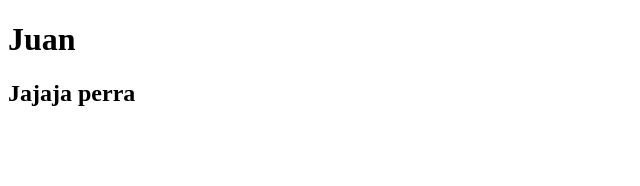
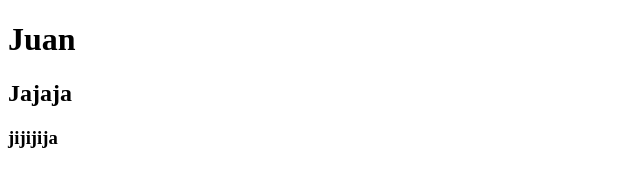
Before and after one commit to JuanAndresGonzalezBurbano/Zi, a plain HTML site: page index.html in a window 1280 px wide. Shown: the whole page, without its empty margins (0-640 px from the left). Drawn offline with Linux system fonts and the light colour scheme.

Commit message:
cambio camino 2

```diff
--- a/index.html
+++ b/index.html
@@ -7,6 +7,7 @@
 </head>
 <body>
     <h1> Juan </h1>
-    <h2>Jajaja perra</h2>
+    <h2>Jajaja</h2>
+    <h3>jijijija</h3>
 </body>
 </html>
```
